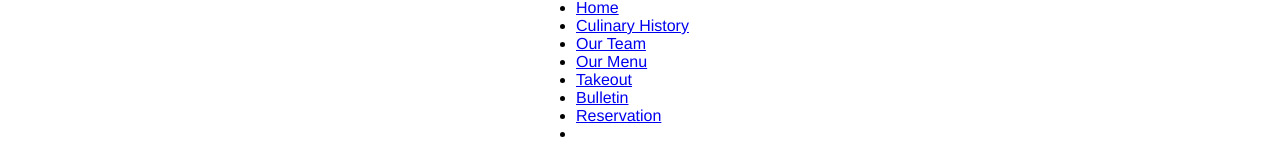
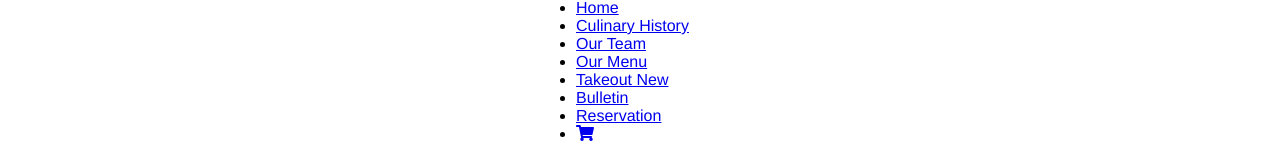
Before and after one commit to petrescuandreea/proj-html-vuejs, a Vue app: page / in a window 1280 px wide. Shown: the part 720-863 px from the top of the page. Built offline with nearby package versions, Linux system fonts and the light colour scheme.

Commit message:
Update v-for on li in AppHeader

```diff
--- a/src/components/AppHeader.vue
+++ b/src/components/AppHeader.vue
@@ -35,8 +35,11 @@
             <nav>
                 <ul>
                     <li v-for="link, i in links" :key="i">
-                        <a :href="link.url">
-                            {{ link.text }}
+                        <a v-if="link.icon" :href="link.url">
+                            <i :class="link.icon"></i> {{ link.badge}}
+                        </a>
+                        <a v-else :href="link.url">
+                            {{ link.text }} {{ link.badge}}
                         </a>
                     </li>
                 </ul>
```
